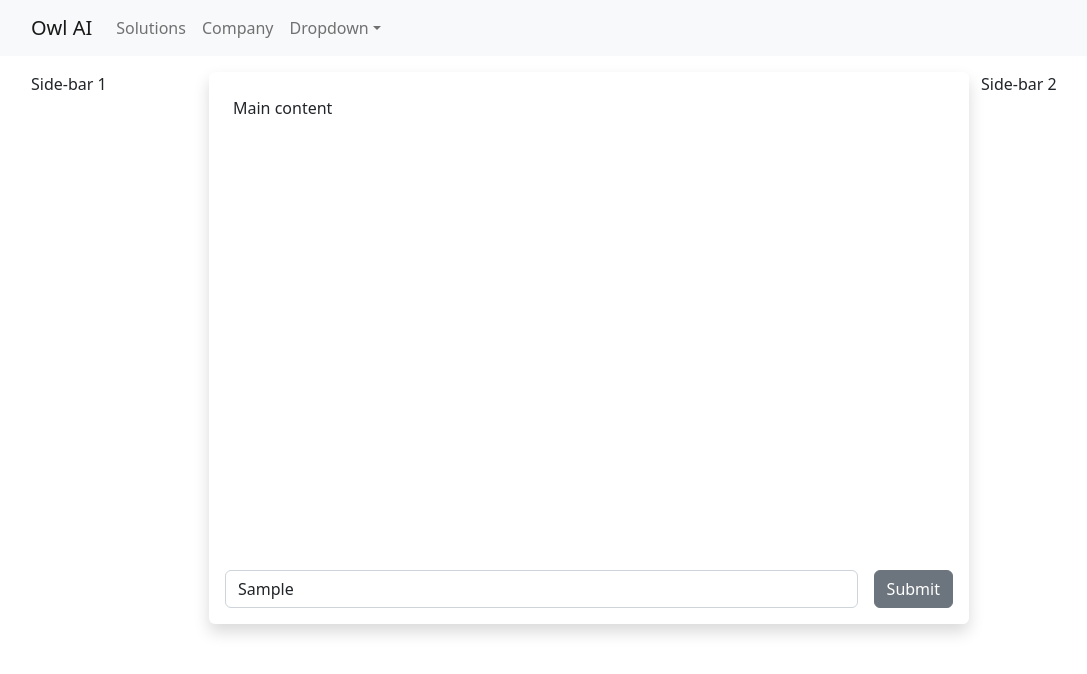
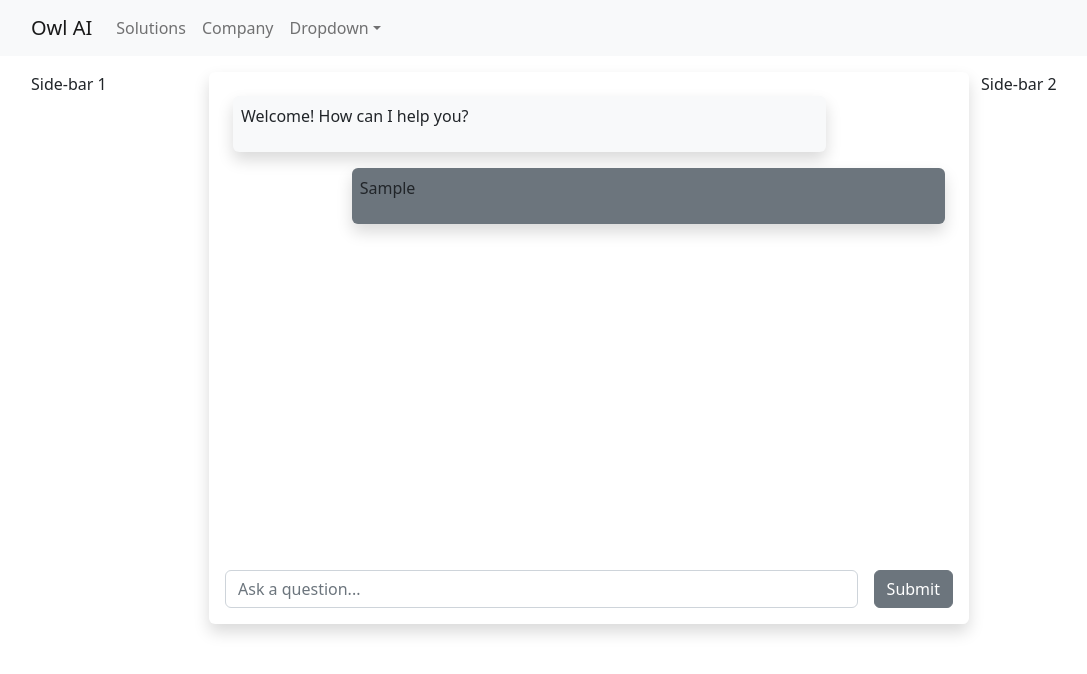
Before and after one commit to AdamAbate-6/law-project-frontend, a Next.js app: page /chat in a window 1280 px wide. Both pictures are taken after typing "Sample" into the empty fields and a click on the button "Submit". Shown: the top 674 px of the page, without its empty margins (51-1138 px from the left). Built offline with nearby package versions, Linux system fonts and the light colour scheme.

Commit message:
Add text input and display; fix horizontal expansion of chat box; TODO wrap text, make chat box scrollable rather than expandable

```diff
--- /dev/null
+++ b/components/chatMessage.tsx
@@ -0,0 +1,38 @@
+import Container from "react-bootstrap/Container";
+import Row from "react-bootstrap/Row";
+import Col from "react-bootstrap/Col";
+
+interface ChatData {
+  msg: string;
+  source: string;
+}
+
+const ChatMessage = ({ msg, source }: ChatData) => {
+  const baseMsgFormat = "shadow p-2 mb-3 rounded";
+
+  if (source == "ai") {
+    return (
+      <Container>
+        <Row>
+          <Col xs={10} className={baseMsgFormat + " bg-light"}>
+            <p className="text-wrap">{msg}</p>
+          </Col>
+          <Col xs={2}></Col>
+        </Row>
+      </Container>
+    );
+  } else {
+    return (
+      <Container>
+        <Row>
+          <Col xs={2}></Col>
+          <Col xs={10} className={baseMsgFormat + " bg-secondary text-dark text-wrap"}>
+            <p className="text-wrap mw-100">{msg}</p>
+          </Col>
+        </Row>
+      </Container>
+    );
+  }
+};
+
+export default ChatMessage;
--- a/components/header.tsx
+++ b/components/header.tsx
@@ -32,7 +32,7 @@ const MenuItem = ({ title, path }: MenuLink) => {
     // ... And this looks like shit because it doesn't have default bootstrap formatting.
     // <Link href={path}>{title}</Link>
 
-    // So I guess we are stuck without pre-rendering!
+    // So I guess we are stuck without pre-rendering! TODO Unless we can use vanilla bootstrap to style Link...
     <Nav.Link href={path}>{title}</Nav.Link>
   );
 };
--- a/pages/chat.tsx
+++ b/pages/chat.tsx
@@ -4,10 +4,31 @@ import Col from "react-bootstrap/Col";
 import Stack from "react-bootstrap/Stack";
 import Button from "react-bootstrap/Button";
 import Form from "react-bootstrap/Form";
+import {useState} from 'react'
+import ChatMessage from "@/components/chatMessage";
 
 const Chat = () => {
+
+  const firstChatMsg = {
+    msg: 'Welcome! How can I help you?',
+    source: 'ai'
+  }
+
+  const [chatLog, setChatLog] = useState([firstChatMsg]);
+  const [input, setInput] = useState('');
+
+  const handleSubmit = () => {
+    // TODO Mock automated reply.
+    if (input.length > 0) {
+        setChatLog(chatLog.concat([{msg: input, source: 'user'}]));
+        // Reset the input box.
+        setInput('');
+    }
+  }
+
   return (
-    <Container className="my-3 h-100">
+    <Container className="my-3 h-100 flex-nowrap">
+        {/* TODO Fix fact that we expand chat box vertically instead of scrolling */}
       <Row className="h-100">
         <Col xs={2}>Side-bar 1</Col>
         <Col className="shadow p-3 mb-5 bg-white rounded">
@@ -30,18 +51,22 @@ const Chat = () => {
             </Container> */}
 
           {/* Try vanilla bootstrap: */}
-          <div className="d-flex flex-column justify-content-between h-100">
-            <div className="p-2">
-                Main content
+          <div className="d-flex flex-column justify-content-between h-100 mw-75">
+
+            {/* Chat */}
+            <div className="p-2 h-100" style={{minWidth: "100%", width: 0}}>
+                {chatLog.map((item, index) => (<ChatMessage {...item} key={index} />))}
             </div>
 
             {/* Inputs */}
             <Stack direction="horizontal" gap={3}>
               <Form.Control
                 className="me-auto"
-                placeholder="Add your item here..."
+                placeholder="Ask a question..."
+                value={input}
+                onChange={event => setInput(event.target.value)}
               />
-              <Button variant="secondary">
+              <Button variant="secondary" onClick={handleSubmit}>
                 {/* <svg
                   xmlns="http://www.w3.org/2000/svg"
                   width="16"
```
